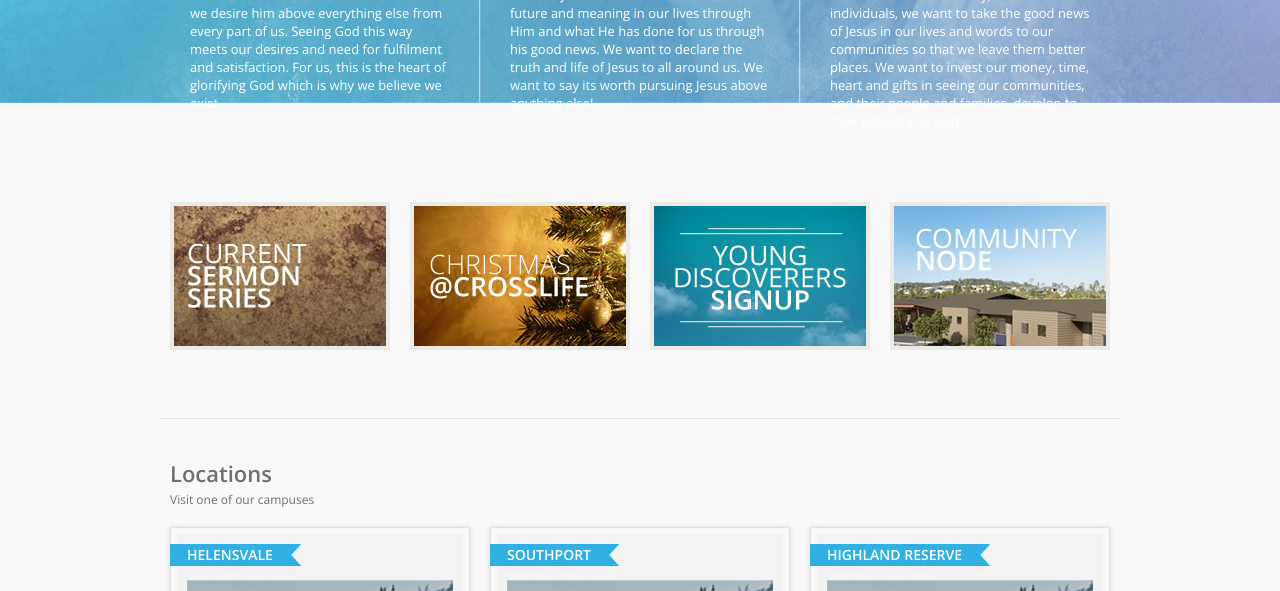
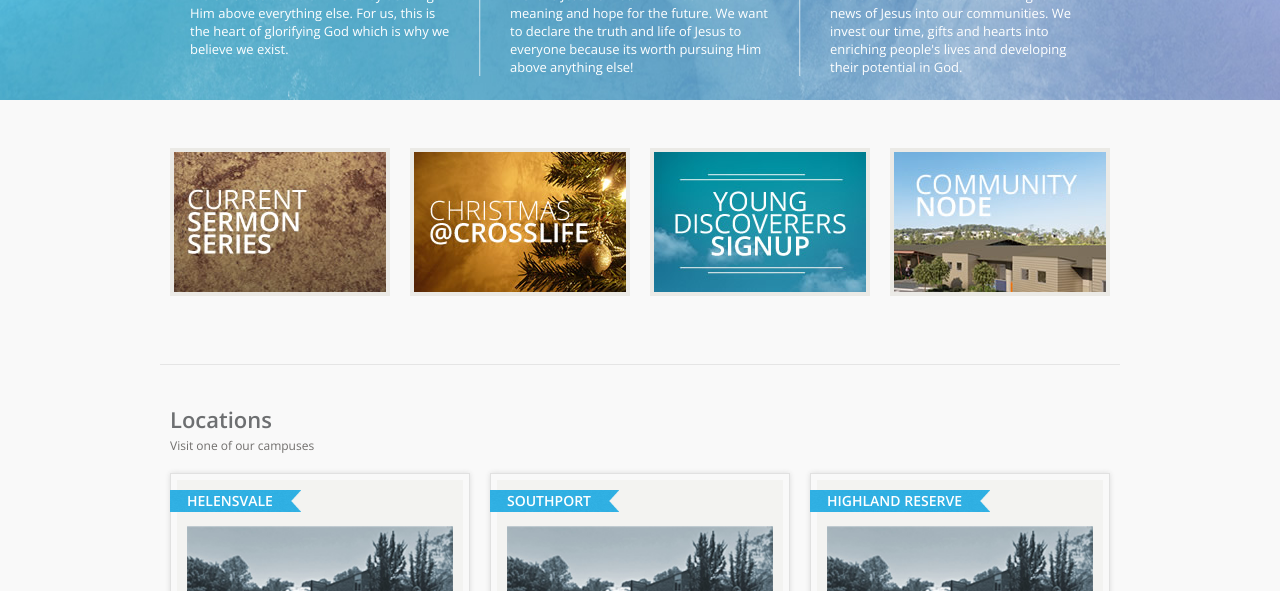
Before and after one commit to crosslifegc/crosslife.org.au, a plain HTML site: page index.html in a window 1280 px wide. Shown: the part 509-1100 px from the top of the page. Drawn offline with nearby package versions, Linux system fonts and the light colour scheme.

Commit message:
minor wording changes in mission statement area

```diff
--- a/index.html
+++ b/index.html
@@ -71,19 +71,22 @@
                 <div class="one-third column">
                     <div class="mission-statement-content">
                         <h4>Desiring <strong>God</strong></h4>
-                        <p>This is how we embrace our faith in God: we desire him above everything else from every part of us. Seeing God this way meets our desires and need for fulfilment and satisfaction. For us, this is the heart of glorifying God which is why we believe we exist.</p>
+                        <!-- <p>This is how we embrace our faith in God: we desire him above everything else from every part of us. Seeing God this way meets our desires and need for fulfilment and satisfaction. For us, this is the heart of glorifying God which is why we believe we exist.</p> -->
+                        <p>We embrace our faith in God by desiring Him above everything else.  For us, this is the heart of glorifying God which is why we believe we exist.</p>
                     </div>
                 </div>
                 <div class="one-third column">
                     <div class="mission-statement-content">
                         <h4>Declaring <strong>Jesus</strong></h4>
-                        <p>We love Jesus Christ and have a secure future and meaning in our lives through Him and what He has done for us through his good news. We want to declare the truth and life of Jesus to all around us. We want to say its worth pursuing Jesus above anything else!</p>
+                        <!-- <p>We love Jesus Christ and have a secure future and meaning in our lives through Him and what He has done for us through his good news. We want to declare the truth and life of Jesus to all around us. We want to say its worth pursuing Jesus above anything else!</p> -->
+                        <p>We love Jesus Christ.  In Him our lives have meaning and hope for the future. We want to declare the truth and life of Jesus to everyone because its worth pursuing Him above anything else!</p>
                     </div>
                 </div>
                 <div class="one-third column">
                     <div class="mission-statement-content">
                         <h4>Developing <strong>Communities</strong></h4>
-                        <p>As one church community, and as individuals, we want to take the good news of Jesus in our lives and words to our communities so that we leave them better places. We want to invest our money, time, heart and gifts in seeing our communities, and their people and families, develop to their potential in God.</p>
+                        <!-- <p>As one church community, and as individuals, we want to take the good news of Jesus in our lives and words to our communities so that we leave them better places. We want to invest our money, time, heart and gifts in seeing our communities, and their people and families, develop to their potential in God.</p> -->
+                        <p>As a church we want to take the good news of Jesus into our communities.  We invest our time, gifts and hearts into enriching people's lives and developing their potential in God.</p>
                     </div>
                 </div>
             </div>
```
